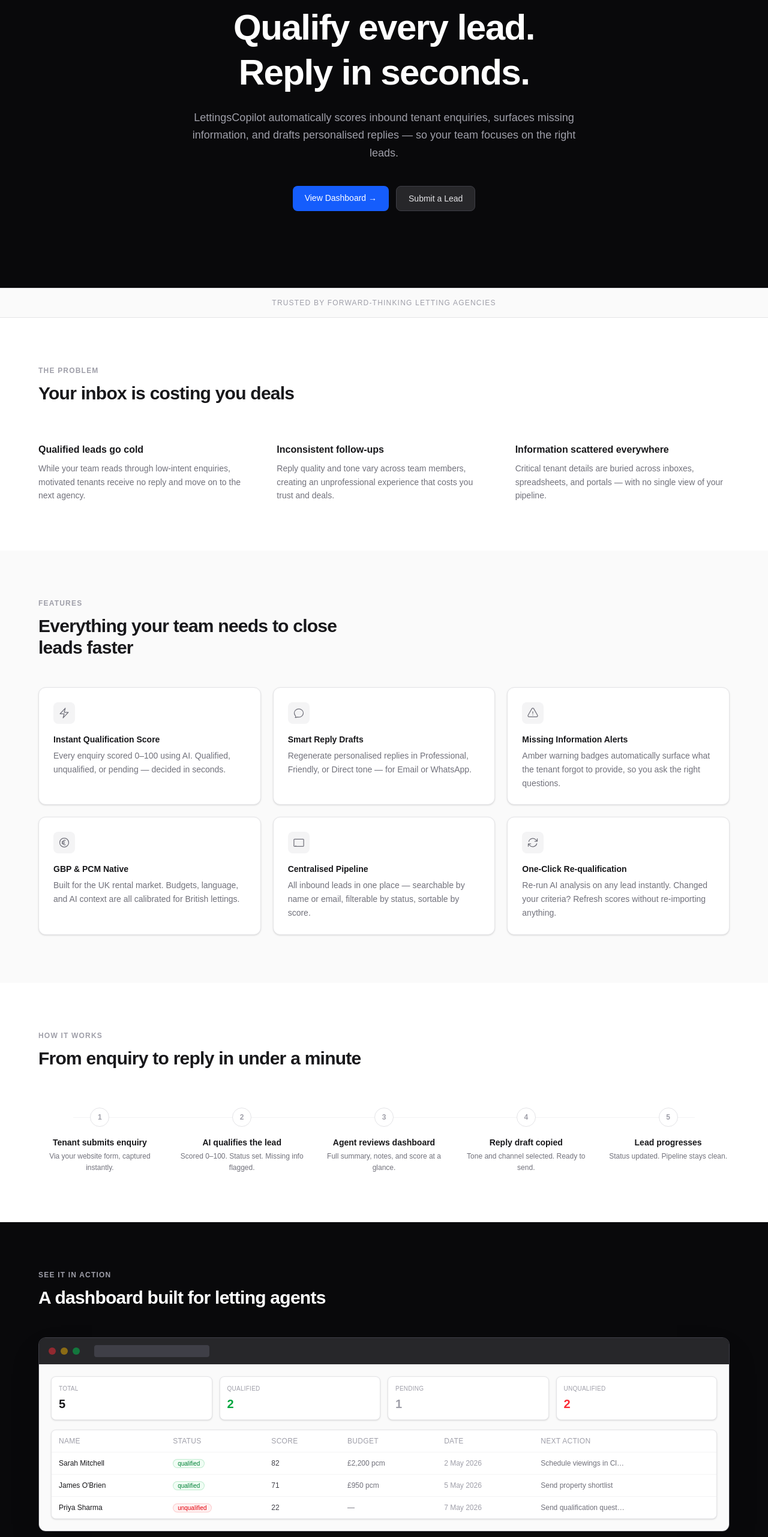
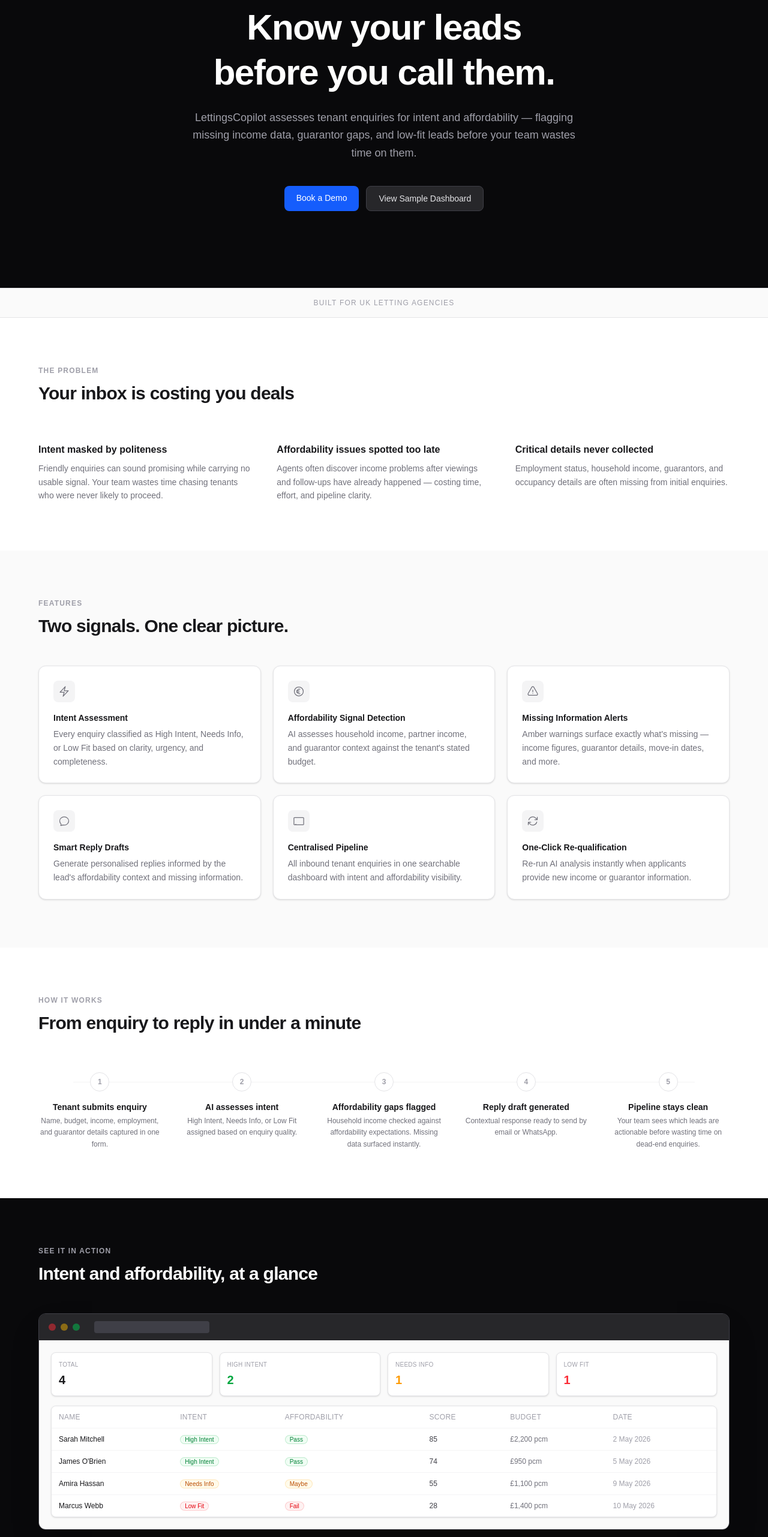
Before and after one commit to J-kingdom/ai-leasing-assistant, a Next.js app: page / in a window 1280 px wide. Shown: the part 234-2797 px from the top of the page at 60% size. Built offline with nearby package versions, Linux system fonts and the light colour scheme.

Commit message:
Refine landing page positioning around intent and affordability

```diff
--- a/app/page.tsx
+++ b/app/page.tsx
@@ -2,77 +2,84 @@
 
 const PROBLEMS = [
   {
-    headline: 'Qualified leads go cold',
-    body: 'While your team reads through low-intent enquiries, motivated tenants receive no reply and move on to the next agency.',
+    headline: 'Intent masked by politeness',
+    body: 'Friendly enquiries can sound promising while carrying no usable signal. Your team wastes time chasing tenants who were never likely to proceed.',
   },
   {
-    headline: 'Inconsistent follow-ups',
-    body: 'Reply quality and tone vary across team members, creating an unprofessional experience that costs you trust and deals.',
+    headline: 'Affordability issues spotted too late',
+    body: 'Agents often discover income problems after viewings and follow-ups have already happened — costing time, effort, and pipeline clarity.',
   },
   {
-    headline: 'Information scattered everywhere',
-    body: 'Critical tenant details are buried across inboxes, spreadsheets, and portals — with no single view of your pipeline.',
+    headline: 'Critical details never collected',
+    body: 'Employment status, household income, guarantors, and occupancy details are often missing from initial enquiries.',
   },
 ]
 
 const FEATURES: { title: string; desc: string; iconPath: string }[] = [
   {
-    title: 'Instant Qualification Score',
-    desc: 'Every enquiry scored 0–100 using AI. Qualified, unqualified, or pending — decided in seconds.',
+    title: 'Intent Assessment',
+    desc: 'Every enquiry classified as High Intent, Needs Info, or Low Fit based on clarity, urgency, and completeness.',
     iconPath: 'm3.75 13.5 10.5-11.25L12 10.5h8.25L9.75 21.75 12 13.5H3.75z',
   },
   {
+    title: 'Affordability Signal Detection',
+    desc: 'AI assesses household income, partner income, and guarantor context against the tenant\'s stated budget.',
+    iconPath: 'M14.25 7.756a4.5 4.5 0 1 0 0 8.488M7.5 10.5h5.25m-5.25 3h5.25M21 12a9 9 0 1 1-18 0 9 9 0 0 1 18 0Z',
+  },
+  {
+    title: 'Missing Information Alerts',
+    desc: 'Amber warnings surface exactly what\'s missing — income figures, guarantor details, move-in dates, and more.',
+    iconPath: 'M12 9v3.75m-9.303 3.376c-.866 1.5.217 3.374 1.948 3.374h14.71c1.73 0 2.813-1.874 1.948-3.374L13.949 3.378c-.866-1.5-3.032-1.5-3.898 0L2.697 16.126ZM12 15.75h.007v.008H12v-.008Z',
+  },
+  {
     title: 'Smart Reply Drafts',
-    desc: 'Regenerate personalised replies in Professional, Friendly, or Direct tone — for Email or WhatsApp.',
+    desc: 'Generate personalised replies informed by the lead\'s affordability context and missing information.',
     iconPath: 'M12 20.25c4.97 0 9-3.694 9-8.25s-4.03-8.25-9-8.25S3 7.444 3 12c0 2.104.859 4.023 2.273 5.48.432.447.74 1.04.586 1.641a4.483 4.483 0 0 1-.923 1.785A5.969 5.969 0 0 0 6 21c1.282 0 2.47-.402 3.445-1.087.81.22 1.668.337 2.555.337Z',
   },
   {
-    title: 'Missing Information Alerts',
-    desc: 'Amber warning badges automatically surface what the tenant forgot to provide, so you ask the right questions.',
-    iconPath: 'M12 9v3.75m-9.303 3.376c-.866 1.5.217 3.374 1.948 3.374h14.71c1.73 0 2.813-1.874 1.948-3.374L13.949 3.378c-.866-1.5-3.032-1.5-3.898 0L2.697 16.126ZM12 15.75h.007v.008H12v-.008Z',
-  },
-  {
-    title: 'GBP & PCM Native',
-    desc: 'Built for the UK rental market. Budgets, language, and AI context are all calibrated for British lettings.',
-    iconPath: 'M14.25 7.756a4.5 4.5 0 1 0 0 8.488M7.5 10.5h5.25m-5.25 3h5.25M21 12a9 9 0 1 1-18 0 9 9 0 0 1 18 0Z',
-  },
-  {
     title: 'Centralised Pipeline',
-    desc: 'All inbound leads in one place — searchable by name or email, filterable by status, sortable by score.',
+    desc: 'All inbound tenant enquiries in one searchable dashboard with intent and affordability visibility.',
     iconPath: 'M3.375 19.5h17.25m-17.25 0a1.125 1.125 0 0 1-1.125-1.125M3.375 19.5h1.5C5.496 19.5 6 18.996 6 18.375m-3.75.125V6.375A1.125 1.125 0 0 1 3.375 5.25h17.25a1.125 1.125 0 0 1 1.125 1.125V18.375A1.125 1.125 0 0 1 20.625 19.5m-16.5 0H6',
   },
   {
     title: 'One-Click Re-qualification',
-    desc: 'Re-run AI analysis on any lead instantly. Changed your criteria? Refresh scores without re-importing anything.',
+    desc: 'Re-run AI analysis instantly when applicants provide new income or guarantor information.',
     iconPath: 'M16.023 9.348h4.992v-.001M2.985 19.644v-4.992m0 0h4.992m-4.993 0 3.181 3.183a8.25 8.25 0 0 0 13.803-3.7M4.031 9.865a8.25 8.25 0 0 1 13.803-3.7l3.181 3.182m0-4.991v4.99',
   },
 ]
 
 const STEPS = [
-  { title: 'Tenant submits enquiry',  desc: 'Via your website form, captured instantly.' },
-  { title: 'AI qualifies the lead',   desc: 'Scored 0–100. Status set. Missing info flagged.' },
-  { title: 'Agent reviews dashboard', desc: 'Full summary, notes, and score at a glance.' },
-  { title: 'Reply draft copied',      desc: 'Tone and channel selected. Ready to send.' },
-  { title: 'Lead progresses',         desc: 'Status updated. Pipeline stays clean.' },
+  { title: 'Tenant submits enquiry',     desc: 'Name, budget, income, employment, and guarantor details captured in one form.' },
+  { title: 'AI assesses intent',         desc: 'High Intent, Needs Info, or Low Fit assigned based on enquiry quality.' },
+  { title: 'Affordability gaps flagged', desc: 'Household income checked against affordability expectations. Missing data surfaced instantly.' },
+  { title: 'Reply draft generated',      desc: 'Contextual response ready to send by email or WhatsApp.' },
+  { title: 'Pipeline stays clean',       desc: 'Your team sees which leads are actionable before wasting time on dead-end enquiries.' },
 ]
 
 const MOCK_LEADS = [
-  { name: 'Sarah Mitchell', status: 'qualified'   as const, score: 82, budget: '£2,200 pcm', date: '2 May 2026', next: 'Schedule viewings in Clapham' },
-  { name: "James O'Brien",  status: 'qualified'   as const, score: 71, budget: '£950 pcm',   date: '5 May 2026', next: 'Send property shortlist' },
-  { name: 'Priya Sharma',   status: 'unqualified' as const, score: 22, budget: '—',           date: '7 May 2026', next: 'Send qualification questionnaire' },
+  { name: 'Sarah Mitchell', intent: 'High Intent', affordability: 'Pass',  score: 85, budget: '£2,200 pcm', date: '2 May 2026' },
+  { name: "James O'Brien",  intent: 'High Intent', affordability: 'Pass',  score: 74, budget: '£950 pcm',   date: '5 May 2026' },
+  { name: 'Amira Hassan',   intent: 'Needs Info',  affordability: 'Maybe', score: 55, budget: '£1,100 pcm', date: '9 May 2026' },
+  { name: 'Marcus Webb',    intent: 'Low Fit',     affordability: 'Fail',  score: 28, budget: '£1,400 pcm', date: '10 May 2026' },
 ]
 
-const mockStatusStyles = {
-  qualified:   'bg-green-50 text-green-700 ring-1 ring-inset ring-green-600/20',
-  unqualified: 'bg-red-50 text-red-600 ring-1 ring-inset ring-red-500/20',
-  pending:     'bg-zinc-50 text-zinc-600 ring-1 ring-inset ring-zinc-500/20',
-}
+const intentStyles = {
+  'High Intent': 'bg-green-50 text-green-700 ring-1 ring-inset ring-green-600/20',
+  'Needs Info':  'bg-amber-50 text-amber-700 ring-1 ring-inset ring-amber-500/20',
+  'Low Fit':     'bg-red-50 text-red-600 ring-1 ring-inset ring-red-500/20',
+} as Record<string, string>
+
+const affordabilityStyles = {
+  'Pass':  'bg-green-50 text-green-700 ring-1 ring-inset ring-green-600/20',
+  'Maybe': 'bg-amber-50 text-amber-700 ring-1 ring-inset ring-amber-500/20',
+  'Fail':  'bg-red-50 text-red-600 ring-1 ring-inset ring-red-500/20',
+} as Record<string, string>
 
 const STAT_CARDS = [
-  { label: 'Total',       value: '5', cls: 'text-zinc-900' },
-  { label: 'Qualified',   value: '2', cls: 'text-green-600' },
-  { label: 'Pending',     value: '1', cls: 'text-zinc-400' },
-  { label: 'Unqualified', value: '2', cls: 'text-red-500' },
+  { label: 'Total',       value: '4', cls: 'text-zinc-900' },
+  { label: 'High Intent', value: '2', cls: 'text-green-600' },
+  { label: 'Needs Info',  value: '1', cls: 'text-amber-500' },
+  { label: 'Low Fit',     value: '1', cls: 'text-red-500' },
 ]
 
 export default function Home() {
@@ -86,33 +93,33 @@
             Built for UK Letting Agencies
           </span>
           <h1 className="text-4xl sm:text-6xl font-semibold tracking-tight text-white mb-6 leading-tight">
-            Qualify every lead.<br />Reply in seconds.
+            Know your leads<br />before you call them.
           </h1>
           <p className="text-lg text-zinc-400 max-w-2xl mx-auto mb-10 leading-relaxed">
-            LettingsCopilot automatically scores inbound tenant enquiries, surfaces missing
-            information, and drafts personalised replies — so your team focuses on the right leads.
+            LettingsCopilot assesses tenant enquiries for intent and affordability —
+            flagging missing income data, guarantor gaps, and low-fit leads before your team wastes time on them.
           </p>
           <div className="flex flex-wrap justify-center gap-3">
             <Link
-              href="/dashboard"
+              href="mailto:hello@lettingscopilot.com"
               className="rounded-lg bg-blue-600 px-5 py-2.5 text-sm font-medium text-white hover:bg-blue-700 transition-colors"
             >
-              View Dashboard →
+              Book a Demo
             </Link>
             <Link
-              href="/submit"
+              href="/dashboard"
               className="rounded-lg border border-zinc-700 bg-zinc-800 px-5 py-2.5 text-sm font-medium text-zinc-200 hover:bg-zinc-700 transition-colors"
             >
-              Submit a Lead
+              View Sample Dashboard
             </Link>
           </div>
         </div>
       </section>
 
-      {/* ── Social proof strip ────────────────────────────────────── */}
+      {/* ── Strip ────────────────────────────────────────────────── */}
       <div className="border-y border-zinc-200 bg-zinc-50 py-4 px-6">
         <p className="text-center text-xs font-medium uppercase tracking-widest text-zinc-400">
-          Trusted by forward-thinking letting agencies
+          Built for UK letting agencies
         </p>
       </div>
 
@@ -139,7 +146,7 @@
         <div className="max-w-6xl mx-auto">
           <p className="text-xs font-semibold uppercase tracking-widest text-zinc-400 mb-3">Features</p>
           <h2 className="text-3xl font-semibold tracking-tight text-zinc-900 mb-12 max-w-xl">
-            Everything your team needs to close leads faster
+            Two signals. One clear picture.
           </h2>
           <div className="grid grid-cols-1 sm:grid-cols-2 lg:grid-cols-3 gap-5">
             {FEATURES.map((f) => (
@@ -186,7 +193,7 @@
         <div className="max-w-6xl mx-auto">
           <p className="text-xs font-semibold uppercase tracking-widest text-zinc-400 mb-3">See it in action</p>
           <h2 className="text-3xl font-semibold tracking-tight text-white mb-12 max-w-xl">
-            A dashboard built for letting agents
+            Intent and affordability, at a glance
           </h2>
 
           {/* Browser chrome mock */}
@@ -214,7 +221,7 @@
                 <table className="w-full text-xs border-collapse">
                   <thead>
                     <tr className="border-b border-zinc-100">
-                      {['Name', 'Status', 'Score', 'Budget', 'Date', 'Next Action'].map((col) => (
+                      {['Name', 'Intent', 'Affordability', 'Score', 'Budget', 'Date'].map((col) => (
                         <th key={col} className="px-3 py-2.5 text-left font-medium uppercase tracking-wide text-zinc-400">
                           {col}
                         </th>
@@ -226,16 +233,18 @@
                       <tr key={lead.name} className="hover:bg-zinc-50 transition-colors">
                         <td className="px-3 py-2.5 font-medium text-zinc-900 whitespace-nowrap">{lead.name}</td>
                         <td className="px-3 py-2.5">
-                          <span className={`rounded-full px-2 py-0.5 text-[10px] font-medium ${mockStatusStyles[lead.status]}`}>
-                            {lead.status}
+                          <span className={`rounded-full px-2 py-0.5 text-[10px] font-medium ${intentStyles[lead.intent]}`}>
+                            {lead.intent}
+                          </span>
+                        </td>
+                        <td className="px-3 py-2.5">
+                          <span className={`rounded-full px-2 py-0.5 text-[10px] font-medium ${affordabilityStyles[lead.affordability]}`}>
+                            {lead.affordability}
                           </span>
                         </td>
                         <td className="px-3 py-2.5 tabular-nums font-medium text-zinc-700">{lead.score}</td>
                         <td className="px-3 py-2.5 text-zinc-500 whitespace-nowrap">{lead.budget}</td>
                         <td className="px-3 py-2.5 text-zinc-400 whitespace-nowrap">{lead.date}</td>
-                        <td className="px-3 py-2.5">
-                          <div className="max-w-[140px] truncate text-zinc-500">{lead.next}</div>
-                        </td>
                       </tr>
                     ))}
                   </tbody>
@@ -259,23 +268,23 @@
       <section className="bg-zinc-50 border-t border-zinc-200 px-6 py-20">
         <div className="max-w-2xl mx-auto text-center">
           <h2 className="text-3xl font-semibold tracking-tight text-zinc-900 mb-4">
-            Start qualifying leads today
+            Know your leads before you call them
           </h2>
           <p className="text-base text-zinc-500 mb-10">
-            Turn tenant enquiries into qualified, actionable leads.
+            Intent assessed. Affordability surfaced. Reply drafted. All in seconds.
           </p>
           <div className="flex flex-wrap justify-center gap-3">
             <Link
-              href="/dashboard"
+              href="mailto:hello@lettingscopilot.com"
               className="rounded-lg bg-blue-600 px-5 py-2.5 text-sm font-medium text-white hover:bg-blue-700 transition-colors"
             >
-              View Dashboard
+              Book a Demo
             </Link>
             <Link
-              href="/submit"
+              href="/dashboard"
               className="rounded-lg border border-zinc-300 bg-white px-5 py-2.5 text-sm font-medium text-zinc-700 hover:bg-zinc-50 transition-colors"
             >
-              Submit a Test Lead
+              View Sample Dashboard
             </Link>
           </div>
         </div>
@@ -286,7 +295,7 @@
         <div className="max-w-6xl mx-auto px-6 py-10 flex flex-col sm:flex-row items-start sm:items-center justify-between gap-6">
           <div>
             <p className="text-sm font-semibold text-white">LettingsCopilot</p>
-            <p className="text-sm text-zinc-500 mt-0.5">AI-powered lettings lead management</p>
+            <p className="text-sm text-zinc-500 mt-0.5">Intent and affordability intelligence for UK letting agencies</p>
           </div>
           <nav className="flex items-center gap-6">
             <Link href="/dashboard" className="text-sm text-zinc-500 hover:text-white transition-colors">Dashboard</Link>
```
